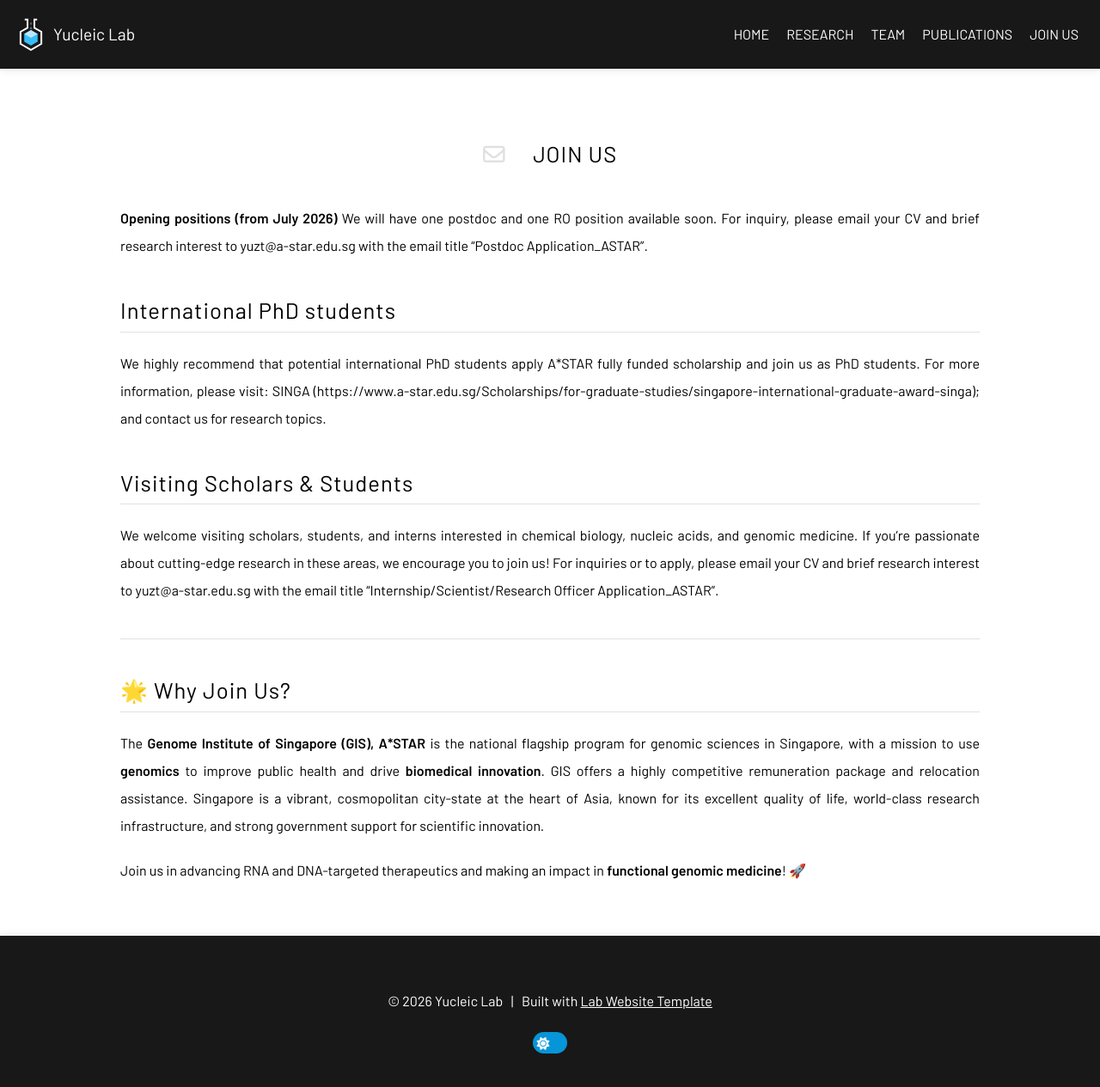
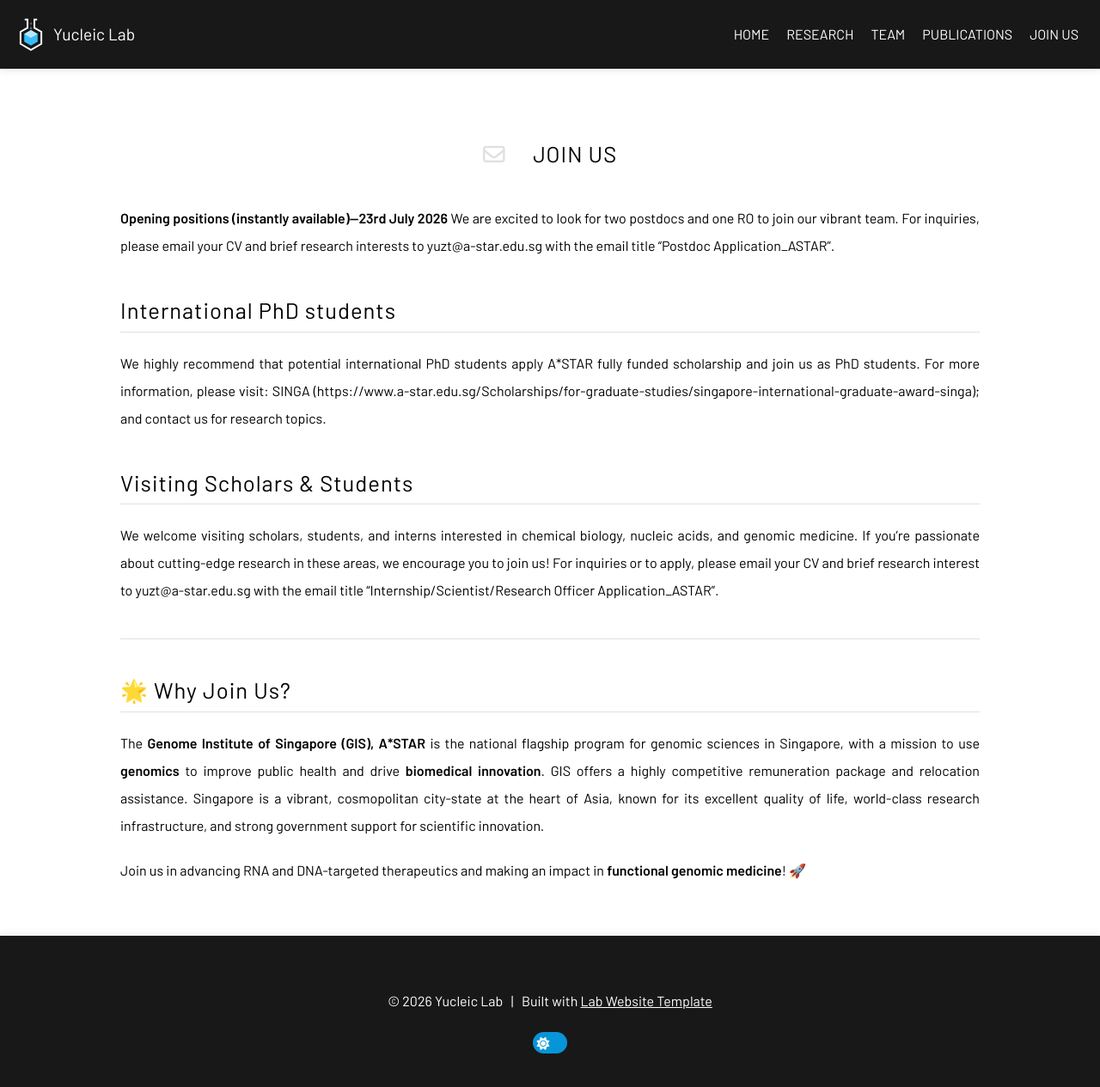
Before and after one commit to yuzutao1990/yucleiclab.github.io, a Jekyll site: the page built from contact/index.md, in a window 1280 px wide and 1266 px high. Shown: the whole window at 86% size. Built offline with Jekyll 4.4.1, drawn with Linux system fonts in a browser that asks for light colours; a style sheet for code colours, icons or effects is not loaded.

Commit message:
Revise job openings for postdoc and RO positions
Updated job openings to reflect immediate availability and added details about the positions.

```diff
--- a/contact/index.md
+++ b/contact/index.md
@@ -7,8 +7,8 @@ nav:
 
 # {% include icon.html icon="fa-regular fa-envelope" %} Join Us
 
-**Opening positions (from July 2026)**
-We will have one postdoc and one RO position available soon. For inquiry, please email your CV and brief research interest to yuzt@a-star.edu.sg with the email title “Postdoc Application_ASTAR”.
+**Opening positions (instantly available)---23rd July 2026**
+We are excited to look for two postdocs and one RO to join our vibrant team. For inquiries, please email your CV and brief research interests to yuzt@a-star.edu.sg with the email title “Postdoc Application_ASTAR”.
 
 ## International PhD students
 We highly recommend that potential international PhD students apply A*STAR fully funded scholarship and join us as PhD students. For more information, please visit: SINGA (https://www.a-star.edu.sg/Scholarships/for-graduate-studies/singapore-international-graduate-award-singa); and contact us for research topics.
```
